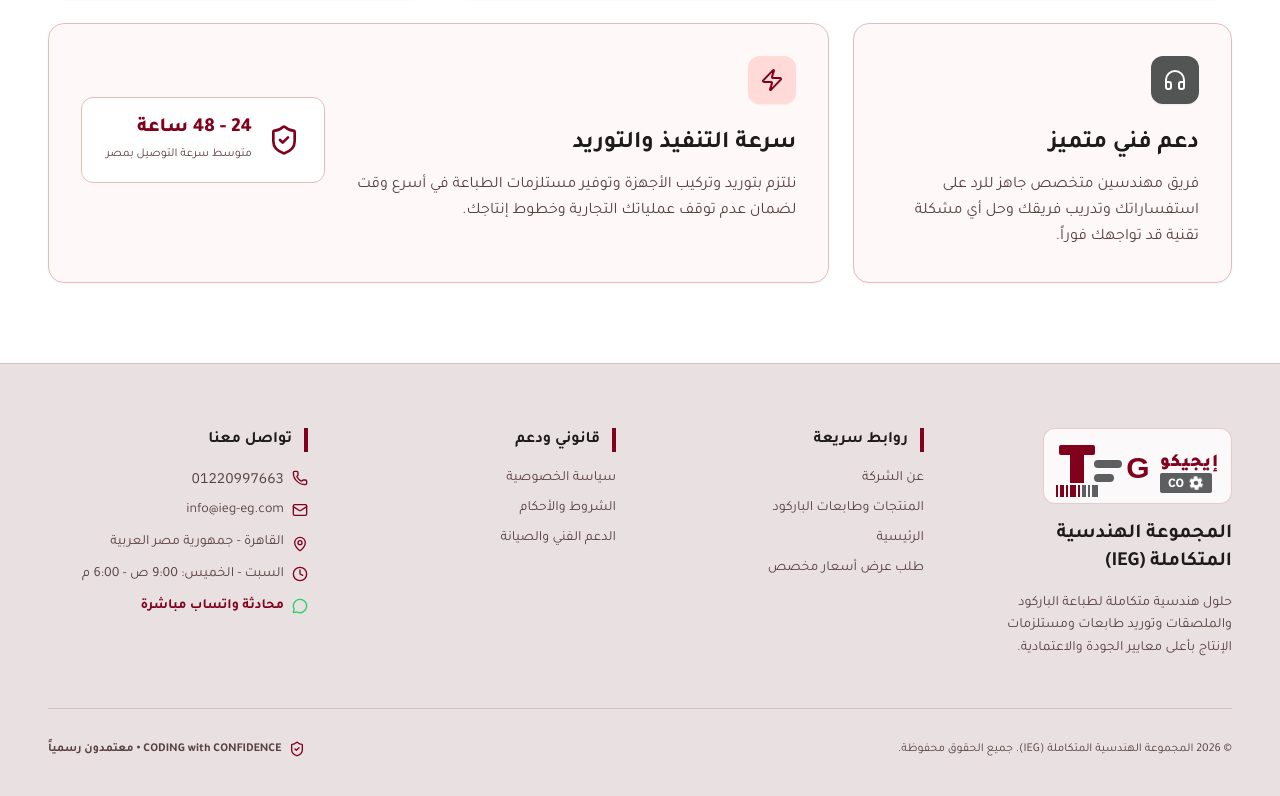
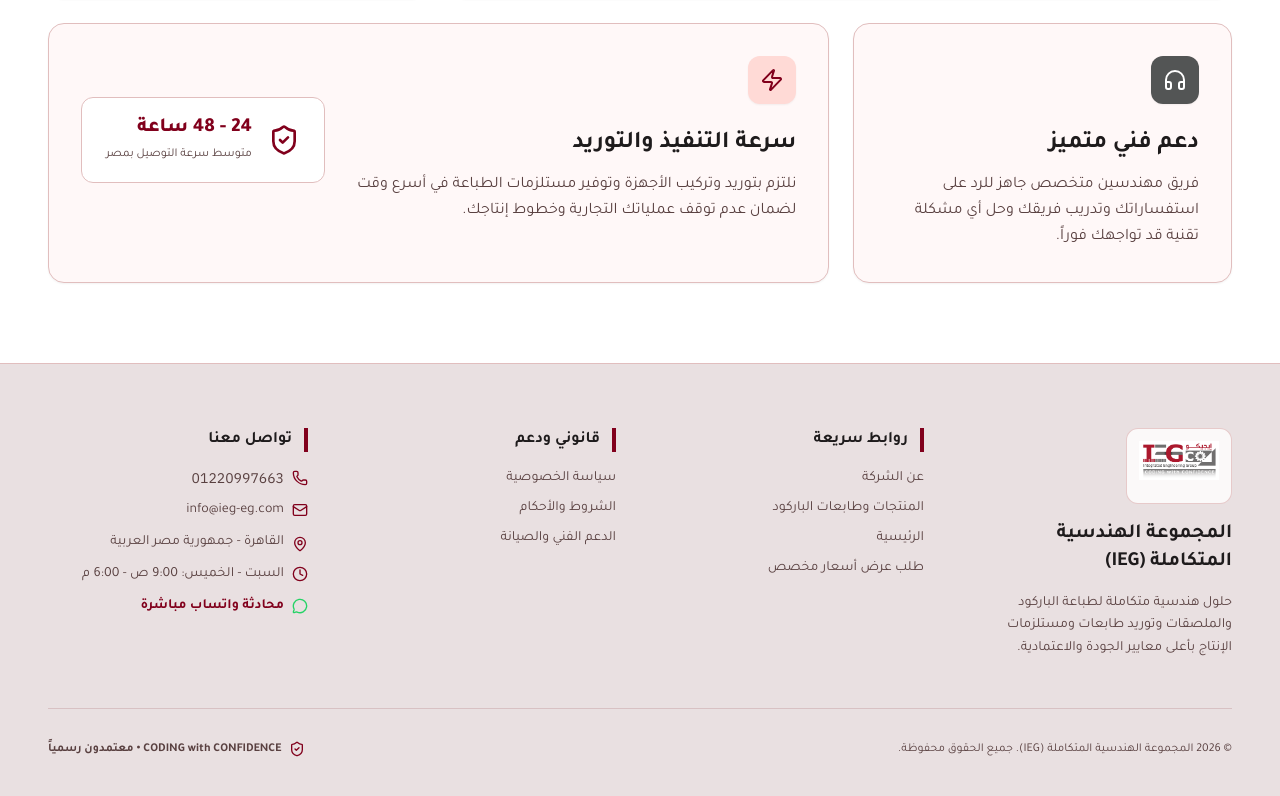
Before and after one commit to Hnafy/EGICO, a React (Vite) app: page / in a window 1280 px wide. Shown: the part 1252-2048 px from the top of the page. Built offline with nearby package versions, Linux system fonts and the light colour scheme.

Commit message:
update in logo

```diff
--- a/products.json
+++ b/products.json
@@ -987,7 +987,7 @@
     "slug": "lt800-series-small-character-inkjet-printer",
     "name": "LT800 SERIES",
     "title": "LT800 Series Small Character Inkjet Printer",
-    "category": "Small Character Inkjet Printer",
+    "category": "CIJ",
     "brand": "IEGCO",
     "summary": "High-performance, reliable small character inkjet printer featuring a 7-inch touch screen, IP55 protection, modular ink system, and high-speed multi-line printing up to 430m/min.",
     "pdfUrl": "/pdfs/products/IEGCO_LT800_CIJ_Data_Sheet_2026.pdf",
@@ -1125,7 +1125,7 @@
     "slug": "lt900-continuous-inkjet-printer",
     "name": "LT 900",
     "title": "LT 900 Continuous Inkjet Printer",
-    "category": "Continuous Inkjet Printer",
+    "category": "CIJ",
     "brand": "IEGCO",
     "summary": "Smart, stable, and reliable continuous inkjet printer equipped with a 10.1-inch touch screen, modular inkcore design, and high-speed printing up to 344 m/min.",
     "pdfUrl": "/pdfs/products/IEGCO_LT900_CIJ_Data_Sheet_2026.pdf",
--- a/public/products.json
+++ b/public/products.json
@@ -991,7 +991,7 @@
     "slug": "lt800-series-small-character-inkjet-printer",
     "name": "LT800 SERIES",
     "title": "LT800 Series Small Character Inkjet Printer",
-    "category": "Small Character Inkjet Printer",
+    "category": "CIJ",
     "brand": "IEGCO",
     "summary": "High-performance, reliable small character inkjet printer featuring a 7-inch touch screen, IP55 protection, modular ink system, and high-speed multi-line printing up to 430m/min.",
     "pdfUrl": "/pdfs/products/IEGCO_LT800_CIJ_Data_Sheet_2026.pdf",
@@ -1129,7 +1129,7 @@
     "slug": "lt900-continuous-inkjet-printer",
     "name": "LT 900",
     "title": "LT 900 Continuous Inkjet Printer",
-    "category": "Continuous Inkjet Printer",
+    "category": "CIJ",
     "brand": "IEGCO",
     "summary": "Smart, stable, and reliable continuous inkjet printer equipped with a 10.1-inch touch screen, modular inkcore design, and high-speed printing up to 344 m/min.",
     "pdfUrl": "/pdfs/products/IEGCO_LT900_CIJ_Data_Sheet_2026.pdf",
--- a/src/components/HeroSection.jsx
+++ b/src/components/HeroSection.jsx
@@ -22,7 +22,7 @@ export default function HeroSection({ featuredProduct, settings = {}, onBrowsePr
           <div className="inline-flex items-center gap-2 bg-[#fbf1f2] border border-[#e1bebe] px-3.5 py-1.5 rounded-full shadow-xs">
             <span className="w-2 h-2 rounded-full bg-[#81001c] animate-pulse"></span>
             <span className="text-xs md:text-sm font-semibold text-[#81001c]">
-              الموزع والوكيل الهندسي المعتمد في مصر
+              المجموعة الهندسيه المتكاملة
             </span>
           </div>
 
--- a/src/components/Logo.jsx
+++ b/src/components/Logo.jsx
@@ -1,77 +1,13 @@
 import React from 'react';
 
-export default function Logo({ className = "h-12", showSubtext = true, onClick }) {
+export default function Logo({ className = "h-16", showSubtext = true, onClick }) {
   return (
     <div
       onClick={onClick}
-      className={`inline-flex items-center gap-2 cursor-pointer select-none ${className}`}
+      className={`inline-flex items-center cursor-pointer select-none ${className}`}
       dir="ltr"
     >
-      <div className="flex flex-col">
-        {/* Main Logo Graphic Header */}
-        <div className="flex items-center gap-2">
-          {/* T E G Graphic */}
-          <div className="flex items-center">
-            {/* Red T */}
-            <div className="flex flex-col items-center">
-              <div className="w-9 h-2.5 bg-[#81001c] rounded-xs"></div>
-              <div className="w-3.5 h-7 bg-[#81001c]"></div>
-              {/* Barcode lines under T */}
-              <div className="flex items-center gap-0.5 mt-0.5">
-                <span className="w-0.5 h-3 bg-[#81001c]"></span>
-                <span className="w-1 h-3 bg-[#81001c]"></span>
-                <span className="w-0.5 h-3 bg-[#81001c]"></span>
-                <span className="w-1.5 h-3 bg-[#81001c]"></span>
-                <span className="w-0.5 h-3 bg-[#81001c]"></span>
-                <span className="w-1 h-3 bg-[#5d5e60]"></span>
-                <span className="w-0.5 h-3 bg-[#5d5e60]"></span>
-                <span className="w-1.5 h-3 bg-[#5d5e60]"></span>
-              </div>
-            </div>
-
-            {/* E Middle Grey Bar */}
-            <div className="flex flex-col justify-center -ml-1 mr-1">
-              <div className="w-7 h-2 bg-[#5d5e60] rounded-sm mb-1.5"></div>
-              <div className="w-5 h-2 bg-[#5d5e60] rounded-sm"></div>
-            </div>
-
-            {/* Big Red G */}
-            <div className="relative">
-              <span className="text-3xl font-black text-[#81001c] leading-none tracking-tighter" style={{ fontFamily: 'sans-serif' }}>
-                G
-              </span>
-            </div>
-          </div>
-
-          {/* CO with Gear Box */}
-          <div className="flex flex-col items-start pl-1">
-            {/* Arabic إيجيكو */}
-            <span className="text-[#81001c] font-black text-lg tracking-wider -mb-1" style={{ fontFamily: 'Tajawal, sans-serif' }}>
-              إيجيكو
-            </span>
-
-            {/* Grey Gear Box */}
-            <div className="bg-[#5d5e60] text-white px-2 py-0.5 rounded-xs flex items-center gap-1">
-              <span className="text-xs font-bold font-mono">CO</span>
-              <svg className="w-4 h-4 text-white animate-[spin_12s_linear_infinite]" viewBox="0 0 24 24" fill="currentColor">
-                <path d="M12 15.5A3.5 3.5 0 0 1 8.5 12A3.5 3.5 0 0 1 12 8.5a3.5 3.5 0 0 1 3.5 3.5a3.5 3.5 0 0 1-3.5 3.5m7.43-2.53c.04-.32.07-.64.07-.97c0-.33-.03-.66-.07-1l2.11-1.63c.19-.15.24-.42.12-.64l-2-3.46c-.12-.22-.39-.31-.61-.22l-2.49 1c-.52-.39-1.06-.73-1.69-.98l-.37-2.65A.506.506 0 0 0 13.5 2h-4c-.25 0-.46.18-.5.42l-.37 2.65c-.63.25-1.17.59-1.69.98l-2.49-1c-.22-.09-.49 0-.61.22l-2 3.46c-.13.22-.07.49.12.64L4.57 11c-.04.34-.07.67-.07 1c0 .33.03.65.07.97l-2.11 1.66c-.19.15-.25.42-.12.64l2 3.46c.12.22.39.3.61.22l2.49-1.01c.52.4 1.06.74 1.69.99l.37 2.65c.04.24.25.42.5.42h4c.25 0 .46-.18.5-.42l.37-2.65c.63-.26 1.17-.59 1.69-.99l2.49 1.01c.22.08.49 0 .61-.22l2-3.46c.12-.22.07-.49-.12-.64l-2.11-1.66Z" />
-              </svg>
-            </div>
-          </div>
-        </div>
-
-        {/* Text Subtitle */}
-        {showSubtext && (
-          <div className="flex flex-col mt-0.5">
-            <span className="text-[11px] font-bold text-[#3c3e3e] tracking-tight leading-none">
-              Integrated Engineering Group
-            </span>
-            <div className="bg-gradient-to-r from-[#5d5e60] via-[#81001c] to-[#5d5e60] text-white text-[8px] font-bold tracking-widest px-1.5 py-0.5 mt-0.5 rounded-2xs uppercase text-center">
-              CODING with Hnafy
-            </div>
-          </div>
-        )}
-      </div>
+      <img src="/logo.png" alt="IEG Logo" className="h-full w-auto object-contain" />
     </div>
   );
 }
--- a/src/components/Navbar.jsx
+++ b/src/components/Navbar.jsx
@@ -39,7 +39,7 @@ export default function Navbar({ currentTab, setCurrentTab, settings = {} }) {
           className="flex items-center cursor-pointer"
           onClick={() => handleNavClick("home")}
         >
-          <img src="/logo.png" alt="IEG Logo" className="h-14" />
+          <img src="/logo.png" alt="IEG Logo" className="h-18" />
         </div>
 
         <nav className="hidden md:flex items-center gap-8 dir-rtl">
```
